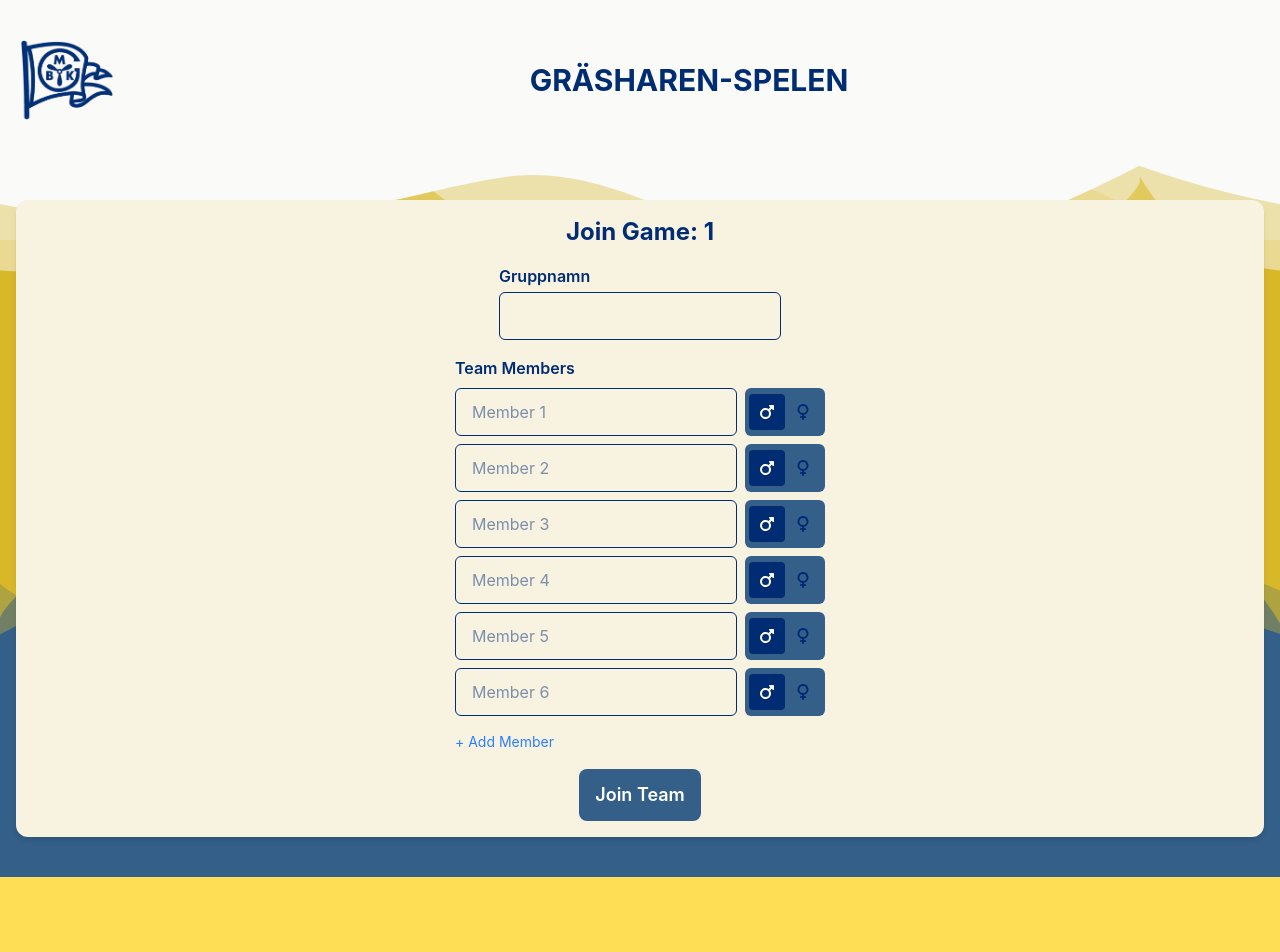
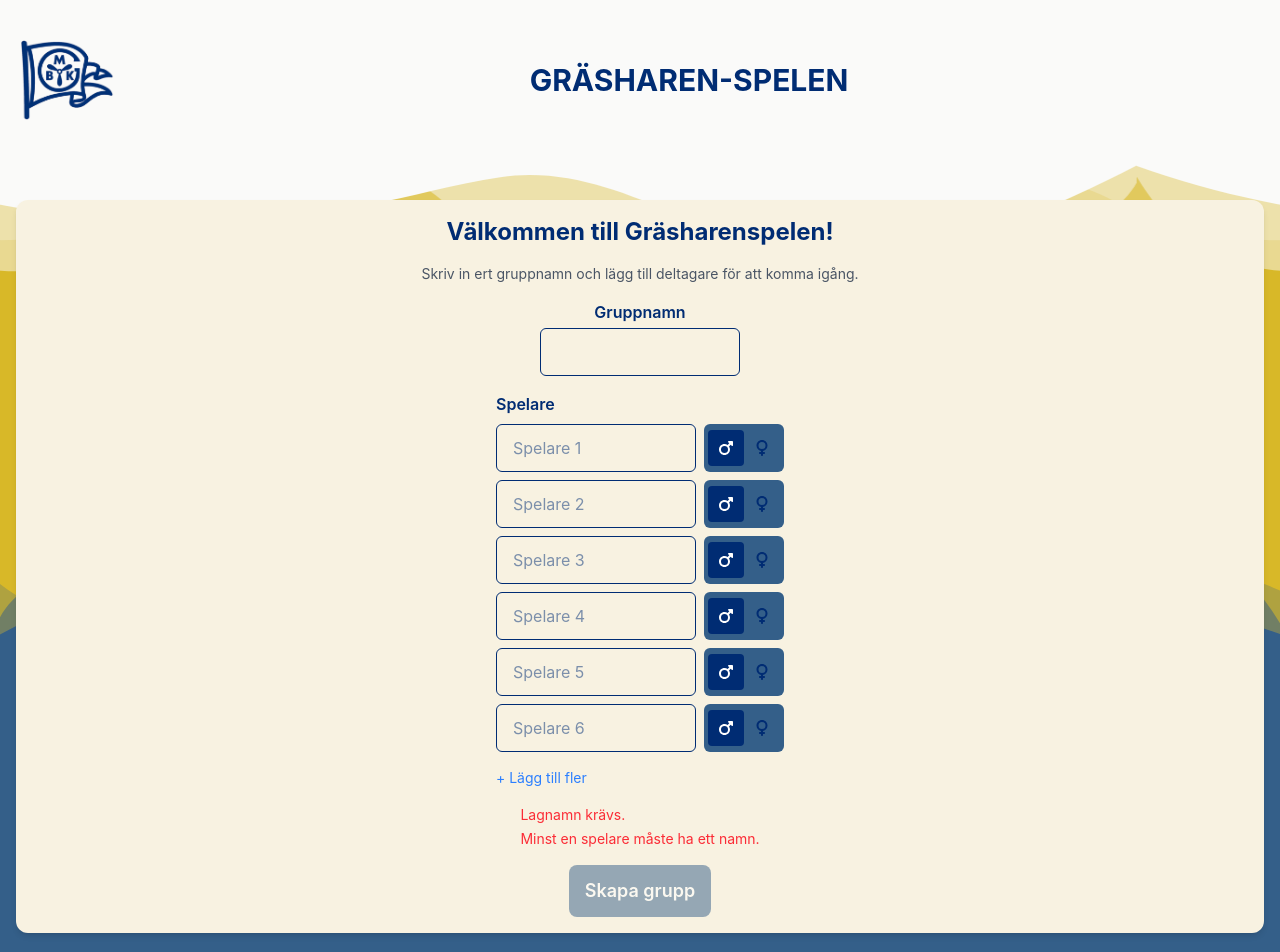
Before and after one commit to adsamu/spiknubben, a React (Vite) app: page /join/1 in a window 1280 px wide. Shown: the top 952 px of the page. Before the commit the page ends 877 px from the top, so only its background shows below. Built offline with nearby package versions, Linux system fonts and the light colour scheme.

Commit message:
Join is fully functioning and validating

```diff
--- /dev/null
+++ b/src/components/scoreboard/Leaderboard.jsx
@@ -0,0 +1,55 @@
+import { Board, SortedList } from "@/components/ui";
+import PlayerDetail from "./PlayerDetail";
+import { getTotalPoints, getSpikarCount } from "@/utils/pointHelpers";
+import { getTeamMates } from "@/utils/teamHelpers";
+
+export default function Leaderboard({ title, players, round = -1, limit = 5 }) {
+  const top = players
+    .sort((a, b) => getTotalPoints(b, round) - getTotalPoints(a, round))
+    .slice(0, limit);
+
+  return (
+    <div className="w-full bg-gray-200 rounded-xl">
+      <h2 className="text-xl font-bold mb-4 ml-5 mt-2 text-gray-800">{title}</h2>
+      <SortedList
+        items={top}
+        expandable
+        renderItem={(player, isExpanded, index) => (
+          <>
+            <div className="grid grid-cols-[40px_1fr_auto_auto] flex-wrap justify-between items-center ">
+              {/* Position */}
+              <div className="text-2xl font-bold text-center text-gray-700">
+                {index + 1}
+              </div>
+
+              {/* Player name */}
+              <div className="text-base font-medium  text-xl text-gray-800 truncate">
+                {player.name}
+              </div>
+
+              {/* Spikar and point*/}
+              <div className="flex gap-2">
+                <div className="text-right">
+                  <p className="text-sm text-gray-500">Poäng:</p>
+                  <p className="text-sm text-gray-500">Spikar:</p>
+                </div>
+
+                <div className="text-center mr-1">
+                  <p className="font-semibold text-gray-700">{getSpikarCount(player, round)}</p>
+                  <p className="font-semibold text-gray-700">{getTotalPoints(player, round)}</p>
+                </div>
+              </div>
+
+            </div>
+            {isExpanded && (
+              <PlayerDetail
+                player={player}
+                teamMates={getTeamMates(player, players)}
+              />
+            )}
+          </>
+        )}
+      />
+    </div>
+  );
+}
--- a/src/components/scoreboard/PlayerDetail.jsx
+++ b/src/components/scoreboard/PlayerDetail.jsx
@@ -1,8 +1,14 @@
-export default function PlayerDetail({ player }) {
+export default function PlayerDetail({ player, teamMates }) {
   return (
-    <div className="mt-3 rounded-lg bg-gray-50 p-3 text-sm text-gray-700">
-      {/* Replace with whatever extra info you want to show */}
-      Coming soon: details for <strong>{player.name}</strong>
+    <div className="mt-3 rounded-lg bg-gray-50 p-3 text-sm text-gray-700 space-y-2">
+      <p>
+        <strong>Grupp:</strong> {player.teamName || "Unknown"}
+      </p>
+      <p>
+        <strong>Spelade med:</strong>{" "}
+        {teamMates.length > 0 ? teamMates : "Ingen"}
+      </p>
+      <p className="text-xs text-gray-400 mt-2">ID: {player.id}</p>
     </div>
   );
 }
--- a/src/components/scoreboard/index.js
+++ b/src/components/scoreboard/index.js
@@ -1,3 +1,4 @@
 export { default as Scoreboard } from './Scoreboard';
 export { default as PlayerRow } from './PlayerRow';
 export { default as PlayerDetail } from './PlayerDetail';
+export { default as Leaderboard } from './Leaderboard';
--- a/src/components/ui/TextInput.jsx
+++ b/src/components/ui/TextInput.jsx
@@ -1,11 +1,12 @@
-export default function Modal({ onChange, placeholder, value }) {
+export default function TextInput({ onChange, placeholder, value, ...props }) {
   return (
     <input
       type="text"
       placeholder={placeholder}
       value={value}
       onChange={onChange}
-      className="min-h-[48px] min-w-0 px-4 py-2 h-full border rounded-md"
+      className="min-h-[48px] max-w-[200px] min-w-0 px-4 py-2 h-full border rounded-md"
+      {...props}
     />
   )
 }
--- a/src/pages/Host.jsx
+++ b/src/pages/Host.jsx
@@ -5,12 +5,12 @@ import { doc, onSnapshot } from "firebase/firestore";
 import { QRCodeSVG } from "qrcode.react";
 
 import { db } from "@/firebase-config";
-import { Scoreboard, PlayerDetail } from "@/components/scoreboard";
+import { Scoreboard, PlayerDetail, Leaderboard } from "@/components/scoreboard";
 import { Teamboard, TeamRow, TeamDetail } from "@/components/teamboard";
 import { Card, SortedList, Board, Accordion, ProgressBar } from "@/components/ui";
 import { useScoreboard } from "@/hooks/useScoreboard";
 import { getTotalPoints, getSpikarCount } from '@/utils/pointHelpers';
-import { getChallengesDone, groupPlayersByTeam, allTeamsFinishedRound, allTeamsFinishedAllRounds } from '@/utils/teamHelpers';
+import { getChallengesDone, groupPlayersByTeam, allTeamsFinishedRound, allTeamsFinishedAllRounds, getTeamMates } from '@/utils/teamHelpers';
 
 export default function HostRoom() {
   const { roomCode } = useParams();
@@ -41,6 +41,7 @@ export default function HostRoom() {
   const roundOneReady = allTeamsFinishedRound(teams, 1, challengesPerRound);
   const allRoundsReady = allTeamsFinishedAllRounds(teams, challengesPerRound);
 
+
   return (
     <Card>
 
@@ -63,51 +64,18 @@ export default function HostRoom() {
       >
         <div className="flex flex-col gap-6">
           {/* Male leaderboard */}
-          <Board title="Top 5 Pojkar" className="shadow-inner">
-            <SortedList
-              items={
-                players
-                  .filter((p) => p.gender === "male")
-                  .sort((a, b) => getTotalPoints(a) - getTotalPoints(b))
-                  .slice(0, 5)
-              }
-              expandable
-              renderItem={(player, isExpanded, index) => (
-                <>
-                  <div className="flex justify-between items-center">
-                    <h1 className="font-bold text-3xl">{index+1}</h1>
-                    <p>{player.name}</p>
-                    <p>{getTotalPoints(player)} poäng</p>
-                    <p>{getSpikarCount(player)} spikar</p>
-                  </div>
-                  {isExpanded && <PlayerDetail player={player} round={round} />}
-                </>
-              )}
-            />
-          </Board>
+          <Leaderboard
+            title="Top 5 Pojkar"
+            players={players.filter((p) => p.gender === "male")}
+            limit={5}
+          />
 
           {/* Female leaderboard */}
-          <Board title="Top 5 Flickor">
-            <SortedList
-              items={
-                players
-                  .filter((p) => p.gender === "female")
-                  .sort((a, b) => getTotalPoints(a) - getTotalPoints(b))
-                  .slice(0, 5)
-              }
-              expandable
-              renderItem={(player, isExpanded, index) => (
-                <>
-                  <div className="flex justify-between">
-                    <h1 className="font-bold text-3xl">{index+1}</h1>
-                    <p>{player.name}</p>
-                    <p>{getTotalPoints(player)} poäng</p>
-                  </div>
-                  {isExpanded && <PlayerDetail player={player} round={round} />}
-                </>
-              )}
-            />
-          </Board>
+          <Leaderboard
+            title="Top 5 Flickor"
+            players={players.filter((p) => p.gender === "female")}
+            limit={5}
+          />
         </div>
       </Accordion>
 
--- a/src/pages/Join.jsx
+++ b/src/pages/Join.jsx
@@ -15,17 +15,18 @@ export default function JoinGame() {
   const { roomCode } = useParams();
   const navigate = useNavigate();
   const [teamName, setTeamName] = useState("");
-  const [members, setMembers] = useState(Array(6).fill({ name: "", gender: "male" }));
+  const [members, setMembers] = useState(
+    Array.from({ length: 6 }, () => ({ name: "", gender: "male" }))
+  );
   const [error, setError] = useState("");
 
   const handleAddMember = () => {
-    setMembers([...members, ""]);
+    setMembers([...members, { name: "", gender: "male" }]);
   };
 
   const handleGenderChange = (index, gender) => {
     const newMembers = [...members];
-    newMembers[index] = { ...newMembers[index], gender: gender };
-    console.log(newMembers)
+    newMembers[index] = { ...newMembers[index], gender };
     setMembers(newMembers);
   };
 
@@ -35,37 +36,43 @@ export default function JoinGame() {
     setMembers(newMembers);
   };
 
+  const trimmedNames = members.map((m) => m.name.trim());
+  const seen = new Set();
+  const duplicateNames = trimmedNames.some((name) => {
+    if (!name) return false;
+    if (seen.has(name)) return true;
+    seen.add(name);
+    return false;
+  });
+
+  const hasTooLongNames = trimmedNames.some((name) => name.length > 10);
+  const teamNameIsEmpty = !teamName.trim();
+  const hasAtLeastOneValidName = trimmedNames.some((name) => name !== "");
+
+  const isFormValid =
+    !teamNameIsEmpty &&
+    hasAtLeastOneValidName &&
+    !hasTooLongNames &&
+    !duplicateNames;
+
   const handleSubmit = async () => {
     setError("");
 
-    if (!teamName.trim()) {
-      setError("Team name is required.");
-      return;
-    }
-
     const teamId = generateTeamId();
-
     const players = members.filter(({ name }) => name.trim());
-
-    if (players.length === 0) {
-      setError("At least one member is required.");
-      return;
-    }
 
     try {
       const roomRef = doc(db, "rooms", roomCode);
       const roomSnap = await getDoc(roomRef);
 
       if (!roomSnap.exists()) {
-        setError("Room not found.");
+        setError("Rum hittades inte.");
         return;
       }
 
       const roomData = roomSnap.data();
-      const numChallenges = roomData.challenges || 5; // default to 5 if missing
+      const numChallenges = roomData.challenges || 5;
 
-
-      // Add each member as a player document under this room
       await Promise.all(
         players.map(({ name, gender }) => {
           const playerId = uuidv4();
@@ -74,42 +81,49 @@ export default function JoinGame() {
           return setDoc(playerRef, {
             name,
             gender,
-            teamId: teamId,
-            teamName: teamName,
+            teamId,
+            teamName,
             scores: {
               1: Array(numChallenges).fill(0),
-              2: Array(numChallenges).fill(0)
+              2: Array(numChallenges).fill(0),
             },
-            joinedAt: serverTimestamp()
+            joinedAt: serverTimestamp(),
           });
         })
       );
 
       navigate(`/room/${roomCode}/team/${teamId}`);
-
     } catch (err) {
       console.error("Failed to join game:", err);
-      setError("Something went wrong. Please try again.");
+      setError("Något gick fel. Försök igen.");
     }
   };
 
   return (
     <Card>
-      <h1 className="text-2xl font-bold mb-4 text-center">Join Game: {roomCode}</h1>
+      <h1 className="text-2xl font-bold mb-4 text-center">Välkommen till Gräsharenspelen!</h1>
+      <p className="text-center text-sm text-gray-600 mb-4 px-2">
+        Skriv in ert gruppnamn och lägg till deltagare för att komma igång.
+      </p>
 
-      <div className="mb-4">
+      <div className="flex flex-col justify-center items-center mb-4">
         <label className="block font-semibold mb-1">Gruppnamn</label>
-        <TextInput onChange={(e) => setTeamName(e.target.value)} />
+        <TextInput
+          maxLength={10}
+          value={teamName}
+          onChange={(e) => setTeamName(e.target.value)}
+        />
       </div>
 
       <div className="mb-4">
-        <h3 className="font-semibold mb-2">Team Members</h3>
+        <h3 className="font-semibold mb-2">Spelare</h3>
         {members.map((member, index) => (
           <div key={index} className="flex items-center gap-2 mb-2">
             <TextInput
               value={member.name}
-              placeholder={`Member ${index + 1}`}
+              placeholder={`Spelare ${index + 1}`}
               onChange={(e) => handleNameChange(index, e.target.value)}
+              maxLength={10}
             />
             <Switch
               onChange={(isChecked) =>
@@ -126,16 +140,20 @@ export default function JoinGame() {
           onClick={handleAddMember}
           className="text-blue-500 hover:underline text-sm mt-2"
         >
-          + Add Member
+          + Lägg till fler
         </button>
       </div>
 
-      {error && <p className="text-red-500 mb-4">{error}</p>}
-
-      <Button
-        onClick={handleSubmit}
-      >
-        Join Team
+      {/* Inline errors */}
+      <div className="text-red-500 text-sm mb-4 space-y-1">
+        {teamNameIsEmpty && <p>Lagnamn krävs.</p>}
+        {!hasAtLeastOneValidName && <p>Minst en spelare måste ha ett namn.</p>}
+        {hasTooLongNames && <p>Namn får vara max 10 tecken.</p>}
+        {duplicateNames && <p>Spelarnamn måste vara unika.</p>}
+        {error && <p>{error}</p>}
+      </div>
+      <Button onClick={handleSubmit} disabled={!isFormValid}>
+        Skapa grupp
       </Button>
     </Card>
   );
--- a/src/utils/teamHelpers.js
+++ b/src/utils/teamHelpers.js
@@ -22,11 +22,22 @@ export function getChallengesDone(players) {
 export function groupPlayersByTeam(players) {
   const teams = {};
   players.forEach((player) => {
-    const { teamId } = player;
-    if (!teams[teamId]) teams[teamId] = [];
-    teams[teamId].push(player);
+    const { teamId, teamName } = player;
+    if (!teams[teamName]) teams[teamName] = [];
+    teams[teamName].push(player);
   });
   return teams;
+}
+
+export function getTeamMates(player, players) {
+  const teamMates = players .filter((p) => p.teamId === player.teamId && p.id !== player.id)
+  return teamMates
+}
+
+export function getTeamById(TeamId, players) {
+  const teamMates = players.filter((player) => {
+    return player.teamId === TeamId;
+  });
 }
 
 export function allTeamsFinishedRound(teams, round, challengesPerRound) {
@@ -47,5 +58,5 @@ export function allTeamsFinishedRound(teams, round, challengesPerRound) {
 
 export function allTeamsFinishedAllRounds(teams, challengesPerRound) {
   return allTeamsFinishedRound(teams, 1, challengesPerRound)
-      && allTeamsFinishedRound(teams, 2, challengesPerRound);
+    && allTeamsFinishedRound(teams, 2, challengesPerRound);
 }
```
